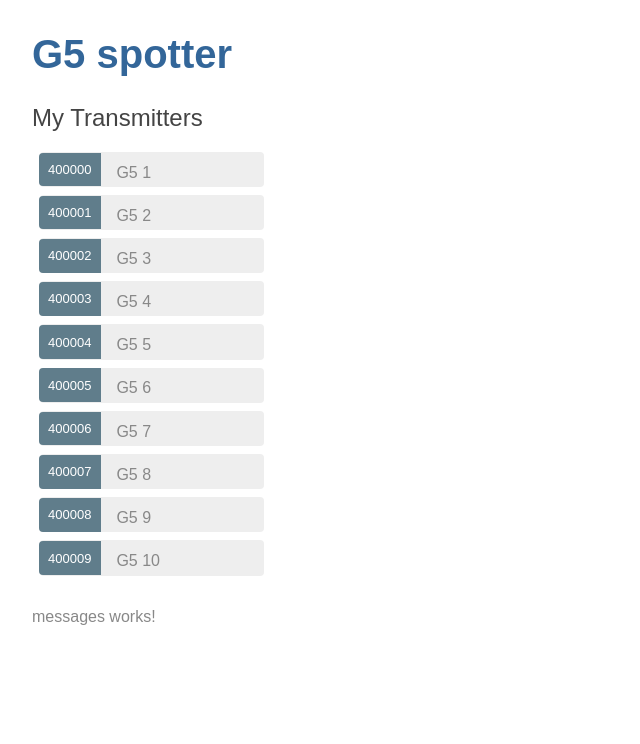
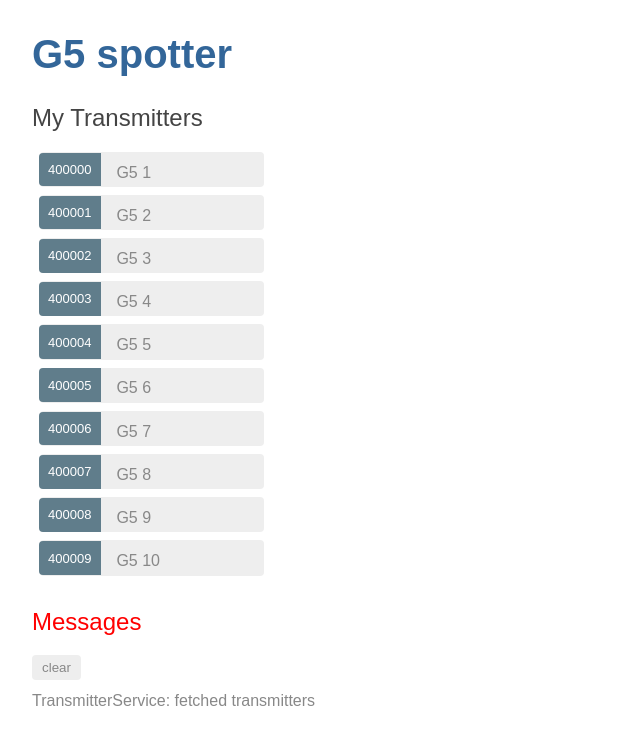
Before and after one commit to LilDucky/transpector, an Angular app: page / in a window 1280 px wide. Shown: the top 744 px of the page, without its empty margins (0-640 px from the left). Built offline with nearby package versions, Linux system fonts and the light colour scheme.

Commit message:
better messages

```diff
--- /dev/null
+++ b/src/app/message.service.ts
@@ -0,0 +1,16 @@
+import { Injectable } from '@angular/core';
+
+@Injectable({
+  providedIn: 'root',
+})
+export class MessageService {
+  messages: string[] = [];
+
+  add(message: string) {
+    this.messages.push(message);
+  }
+
+  clear() {
+    this.messages = [];
+  }
+}
--- a/src/app/messages/messages.component.css
+++ b/src/app/messages/messages.component.css
@@ -0,0 +1,35 @@
+/* MessagesComponent's private CSS styles */
+h2 {
+  color: red;
+  font-family: Arial, Helvetica, sans-serif;
+  font-weight: lighter;
+}
+body {
+  margin: 2em;
+}
+body, input[text], button {
+  color: crimson;
+  font-family: Cambria, Georgia;
+}
+
+button.clear {
+  font-family: Arial;
+  background-color: #eee;
+  border: none;
+  padding: 5px 10px;
+  border-radius: 4px;
+  cursor: pointer;
+  cursor: hand;
+}
+button:hover {
+  background-color: #cfd8dc;
+}
+button:disabled {
+  background-color: #eee;
+  color: #aaa;
+  cursor: auto;
+}
+button.clear {
+  color: #888;
+  margin-bottom: 12px;
+}
--- a/src/app/messages/messages.component.html
+++ b/src/app/messages/messages.component.html
@@ -1,3 +1,8 @@
-<p>
-  messages works!
-</p>
+<div *ngIf="messageService.messages.length">
+
+  <h2>Messages</h2>
+  <button class="clear"
+          (click)="messageService.clear()">clear</button>
+  <div *ngFor='let message of messageService.messages'> {{message}} </div>
+
+</div>
--- a/src/app/messages/messages.component.ts
+++ b/src/app/messages/messages.component.ts
@@ -1,4 +1,5 @@
 import { Component, OnInit } from '@angular/core';
+import { MessageService } from '../message.service';
 
 @Component({
   selector: 'app-messages',
@@ -7,7 +8,7 @@
 })
 export class MessagesComponent implements OnInit {
 
-  constructor() { }
+  constructor(public messageService: MessageService) { }
 
   ngOnInit() {
   }
--- a/src/app/transmitter.service.ts
+++ b/src/app/transmitter.service.ts
@@ -2,15 +2,18 @@
 import { Transmitter } from './transmitter';
 import { TRANSMITTERS } from './mock-transmitters';
 import { Observable, of } from 'rxjs';
+import { MessageService } from './message.service';
 
 @Injectable({
   providedIn: 'root'
 })
 export class TransmitterService {
 
-  constructor() { }
+  constructor(private messageService: MessageService) { }
 
   getTransmitters(): Observable<Transmitter[]> {
+    // TODO: send the message _after_ fetching the heroes
+    this.messageService.add('TransmitterService: fetched transmitters');
     return of(TRANSMITTERS);
   }
 }
```
Also changed, not shown: 1 other file (tests, documents, lock files or other folders).
